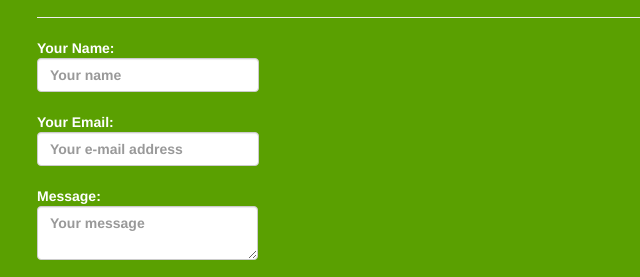
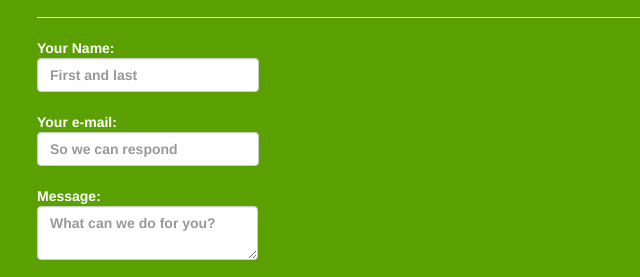
Before and after one commit to greg-raven/tucumcarirvpark, a plain HTML site: page contact-us.html in a window 1280 px wide. Shown: the part 215-492 px from the top of the page, 33-673 px from the left. Drawn offline with nearby package versions, Linux system fonts and the light colour scheme.

Commit message:
just being anal-retentive

```diff
--- a/contact-us.html
+++ b/contact-us.html
@@ -68,19 +68,19 @@
 		<div class="col-md-12">
 			<hr>
 <!-- end bbinclude -->
-			<form name="contactus" method="POST" data-netlify="true">
+			<form id="contactus" method="POST" data-netlify="true">
 				<div class="form-group">
 					<label for="name">Your Name:
-					<input type="text" class="form-control" id="name" placeholder="Your name">
+					<input type="text" class="form-control" id="name" placeholder="First and last">
 					</label>
 				</div>
 				<div class="form-group">
-					<label for="email">Your Email:
-					<input type="email" class="form-control" id="email" placeholder="Your e-mail address">
+					<label for="email">Your e-mail:
+					<input type="email" class="form-control" id="email" placeholder="So we can respond">
 					</label>
 				</div>
 				<div class="form-group">
-					<label for="message">Message: <textarea class="form-control" id="message" placeholder="Your message"></textarea>
+					<label for="message">Message: <textarea class="form-control" id="message" placeholder="What can we do for you?"></textarea>
 					</label>
 				</div>
 				<div netlify-recaptcha>
```
